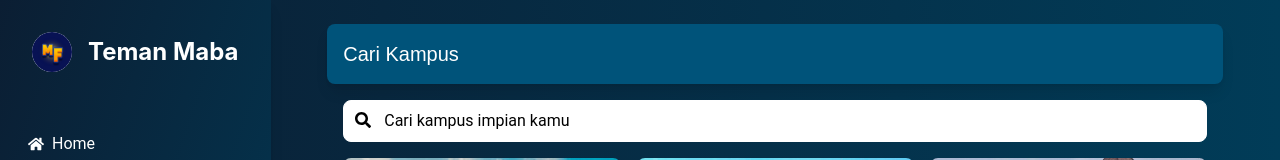
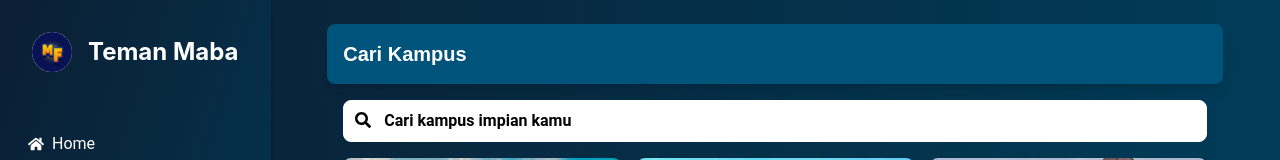
Before and after one commit to MirandaSinagaa/maba_friends, a React (Create React App) app: page /search in a window 1280 px wide. Shown: the top 160 px of the page. Built offline with nearby package versions, Linux system fonts and the light colour scheme; no server answers; the database is empty; sample sign-in values are in the browser's storage.

Commit message:
Update SearchPage.tsx

```diff
--- a/src/components/SearchPage.tsx
+++ b/src/components/SearchPage.tsx
@@ -61,9 +61,9 @@ const SearchPage: React.FC = () => {
       <main className="flex-1 p-6">
         <div className="max-w-4xl mx-auto">
           <div className="bg-[#00537A] text-[#FFFFFF] p-4 rounded-lg shadow-lg">
-            <h1 className="text-xl font-akshar">Cari Kampus</h1>
+            <h1 className="text-xl font-bold font-akshar">Cari Kampus</h1>
           </div>
-          <div className="p-4">
+          <div className="font-bold p-4">
             <div className="relative mb-4">
               <FaSearch className="absolute top-3 left-3 text-[#000000]" />
               <input
```
